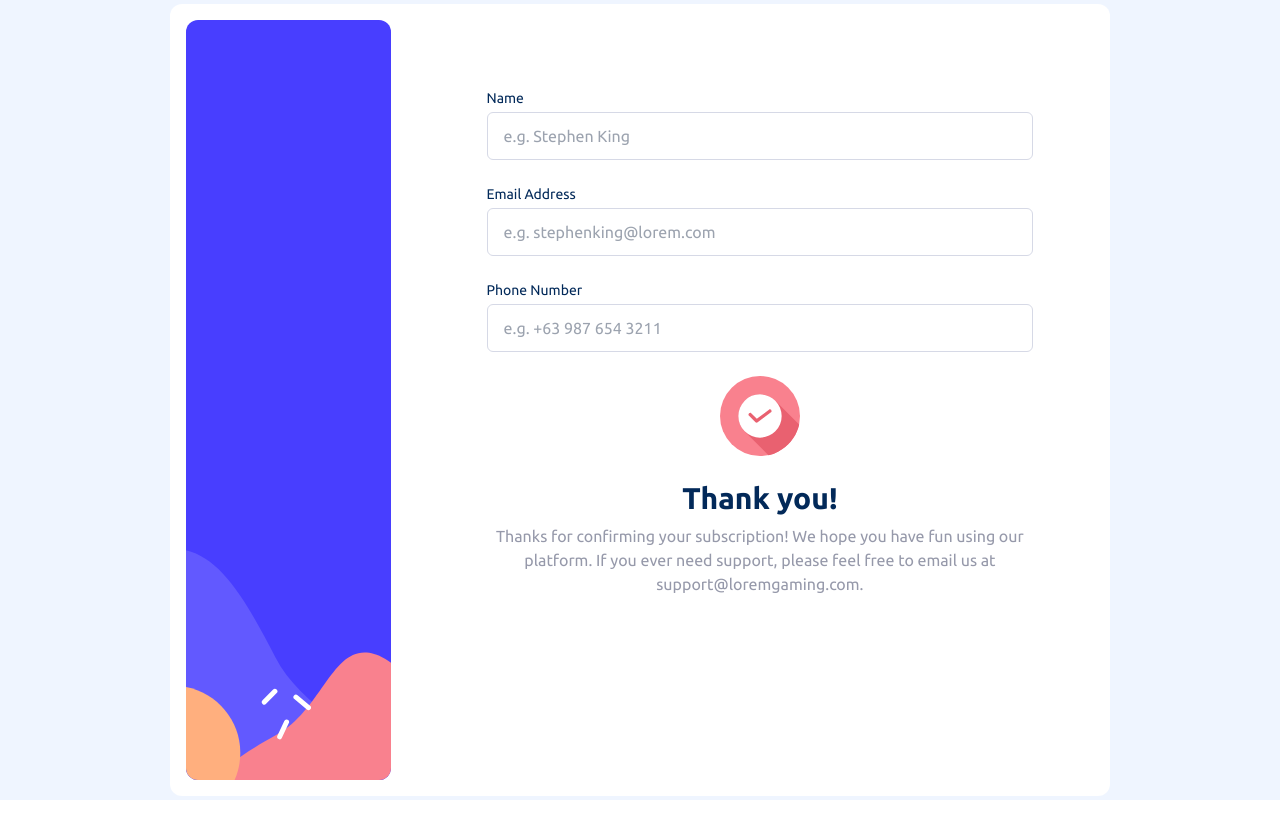
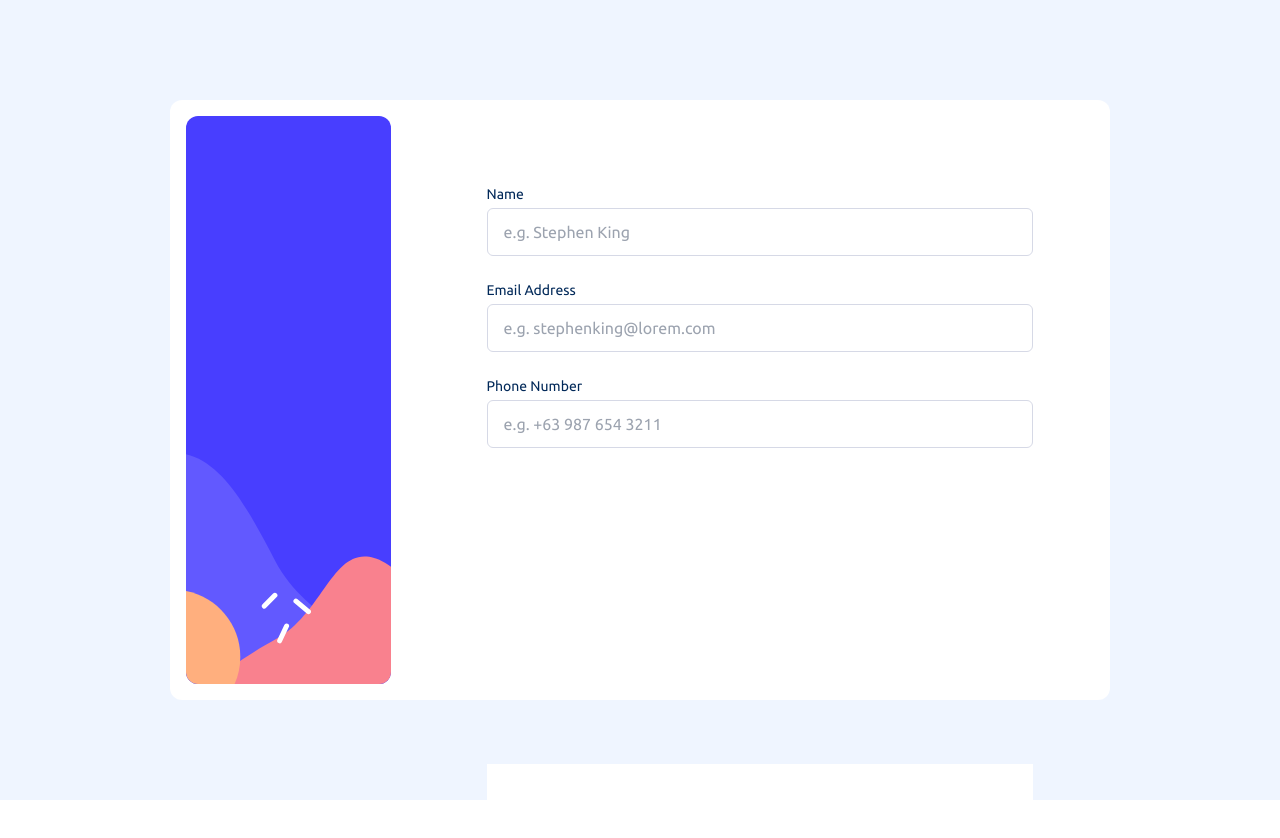
Before and after one commit to brailecg/fm-multistep, a Next.js app: page / in a window 1280 px wide. Shown: the top 838 px of the page. Built offline with nearby package versions, Linux system fonts and the light colour scheme.

Commit message:
add a link back in the thank  you page

```diff
--- a/components/Form.jsx
+++ b/components/Form.jsx
@@ -363,7 +363,7 @@ const Form = () => {
           );
         })()}
 
-      {activeStep > steps.length && (
+      {activeStep === 5 && (
         <div className={` h-full flex flex-col items-center justify-center`}>
           <div className={` hidden md:block`}>
             <ThankYouLarge />
@@ -380,6 +380,11 @@ const Form = () => {
             our platform. If you ever need support, please feel free to email us
             at support@loremgaming.com.
           </p>
+          <button
+            onClick={() => setActiveStep(1)}
+            className={` hover:text-fmblue-one text-fmgrey-greylight  underline text-sm`}>
+            Go to Step 1
+          </button>
         </div>
       )}
     </div>
--- a/pages/index.js
+++ b/pages/index.js
@@ -3,7 +3,6 @@ import { useFormContext } from "@/store/FormContext";
 import Layout from "@/components/Layout";
 import FormHeader from "@/components/FormHeader";
 import Form from "@/components/Form";
-import { ThankYouLarge, ThankYouMobile } from "@/components/svg/ThankYou";
 
 export default function Home() {
   const { activeStep, steps } = useFormContext();
```
